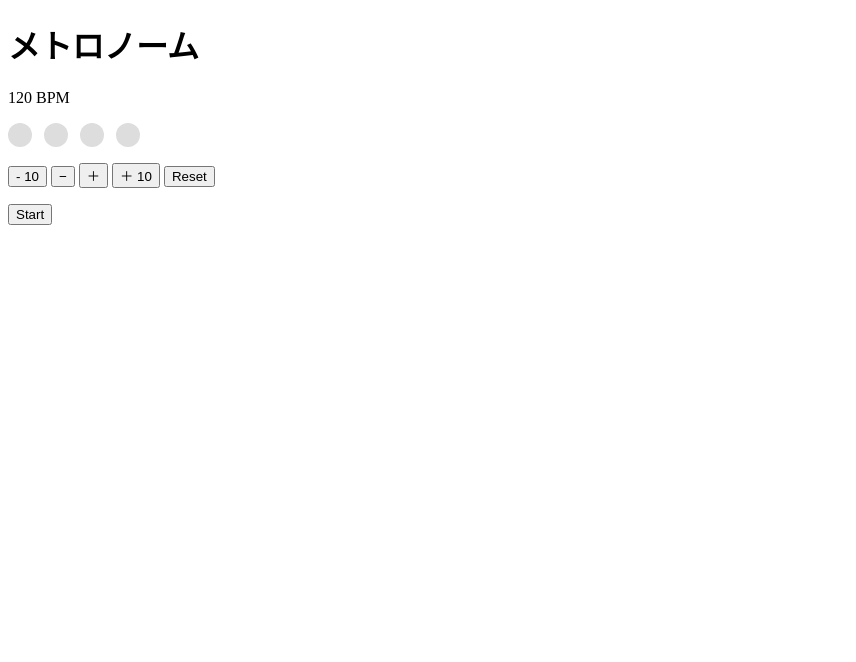
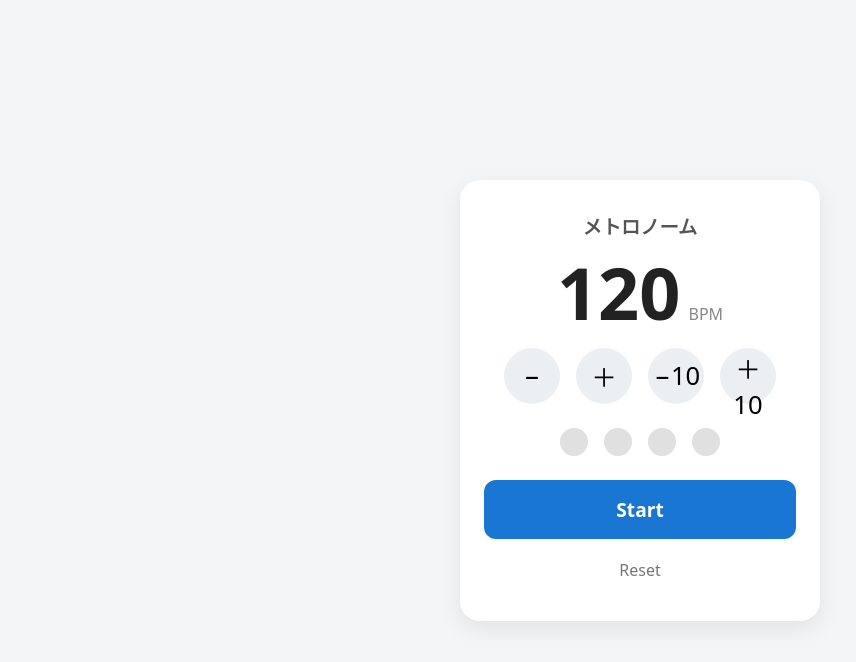
Before and after one commit to no9-octopus/metronome, a plain HTML site: page index.html in a window 1280 px wide. Shown: the whole page, without its empty margins (0-856 px from the left). Drawn offline with Linux system fonts and the light colour scheme.

Commit message:
Update index.html
追加：cssで見た目の修正

```diff
--- a/index.html
+++ b/index.html
@@ -2,30 +2,146 @@
 <html lang="ja">
 <head>
  <meta charset="UTF-8">
+  <meta name="viewport" content="width=device-width, initial-scale=1.0">
   <title>メトロノーム</title>
+  <style>
+    * {
+      box-sizing: border-box;
+    }
 
-  <style>
+    body {
+      margin: 0;
+      min-height: 100vh;
+      display: flex;
+      justify-content: center;
+      align-items: center;
+      background: #f4f5f7;
+      color: #222;
+      font-family: system-ui, -apple-system, "Hiragino Sans", "Noto Sans JP", sans-serif;
+    }
+
+    .metronome {
+      width: min(90vw, 360px);
+      padding: 32px 24px;
+      background: #fff;
+      border-radius: 20px;
+      box-shadow: 0 8px 24px rgba(0, 0, 0, 0.08);
+      text-align: center;
+    }
+
+    h1 {
+      margin: 0 0 16px;
+      font-size: 1.2rem;
+      color: #555;
+    }
+
+    .bpm-display {
+      margin: 0;
+    }
+
+    #bpm {
+      font-size: 4.5rem;
+      font-weight: 700;
+      line-height: 1;
+      font-variant-numeric: tabular-nums;
+    }
+
+    .unit {
+      margin-left: 8px;
+      color: #888;
+    }
+
+    .tempo-controls {
+      display: flex;
+      justify-content: center;
+      gap: 16px;
+      margin: 20px 0;
+    }
+
+    button {
+      font: inherit;
+      border: none;
+      cursor: pointer;
+      touch-action: manipulation;
+    }
+
+    button:focus-visible {
+      outline: 3px solid #90caf9;
+      outline-offset: 2px;
+    }
+
+    .round {
+      width: 56px;
+      height: 56px;
+      border-radius: 50%;
+      background: #eceff1;
+      font-size: 1.6rem;
+    }
+
+    .round:active {
+      background: #cfd8dc;
+    }
+
     #beats {
       display: flex;
-      gap: 12px;
-      margin: 16px 0;
+      justify-content: center;
+      gap: 16px;
+      margin: 24px 0;
     }
+
     .dot {
-      width: 24px;
-      height: 24px;
+      width: 28px;
+      height: 28px;
       border-radius: 50%;
-      background: #ddd;
+      background: #e0e0e0;
+      transition: background 0.08s, transform 0.08s;
     }
+
     .dot.active {
       background: #e53935;
+      transform: scale(1.25);
+    }
+
+    .primary {
+      width: 100%;
+      padding: 16px;
+      border-radius: 12px;
+      background: #1976d2;
+      color: #fff;
+      font-size: 1.2rem;
+      font-weight: 600;
+    }
+
+    .primary:active {
+      background: #1565c0;
+    }
+
+    .primary.running {
+      background: #455a64;
+    }
+
+    .text {
+      margin-top: 12px;
+      padding: 8px 16px;
+      background: none;
+      color: #777;
     }
   </style>
-
 </head>
 <body>
+  <main class="metronome">
     <h1>メトロノーム</h1>
 
-  <p><span id="bpm">120</span> BPM</p>
+    <p class="bpm-display">
+      <span id="bpm">120</span><span class="unit">BPM</span>
+    </p>
+
+    <div class="tempo-controls">
+      <button id="down" class="round" aria-label="テンポを下げる">−</button>
+      <button id="up" class="round" aria-label="テンポを上げる">＋</button>
+      <button id="down10" class="round" aria-label="テンポを10下げる">−10</button>
+      <button id="up10" class="round" aria-label="テンポを10上げる">＋10</button>
+    </div>
 
     <div id="beats">
       <span class="dot"></span>
@@ -34,12 +150,9 @@
       <span class="dot"></span>
     </div>
 
-  <button id="down10">-</span> 10</button>
-  <button id="down">−</button>
-  <button id="up">＋</button>
-  <button id="up10">＋</span> 10</button>
-  <button id="reset">Reset</button>
-  <p></p><button id="toggle">Start</button></p>
+    <button id="toggle" class="primary">Start</button>
+    <button id="reset" class="text">Reset</button>
+  </main>
 
   <script>
     const DEFAULT_BPM = 120;
@@ -133,6 +246,7 @@ function start() {
   timerId = setInterval(scheduler, LOOKAHEAD_MS);
   scheduler(); // 待たずに最初の予約を入れる
   toggleButton.textContent = "Stop";
+  toggleButton.classList.add("running");
 }
 
 function stop() {
@@ -141,6 +255,7 @@ function stop() {
   currentBeat = 0;
   showBeat(-1);
   toggleButton.textContent = "Start";
+  toggleButton.classList.remove("running");
 }
 
 toggleButton.addEventListener("click", () => {
```
Lines whose indentation alone changed are shown as unchanged.
